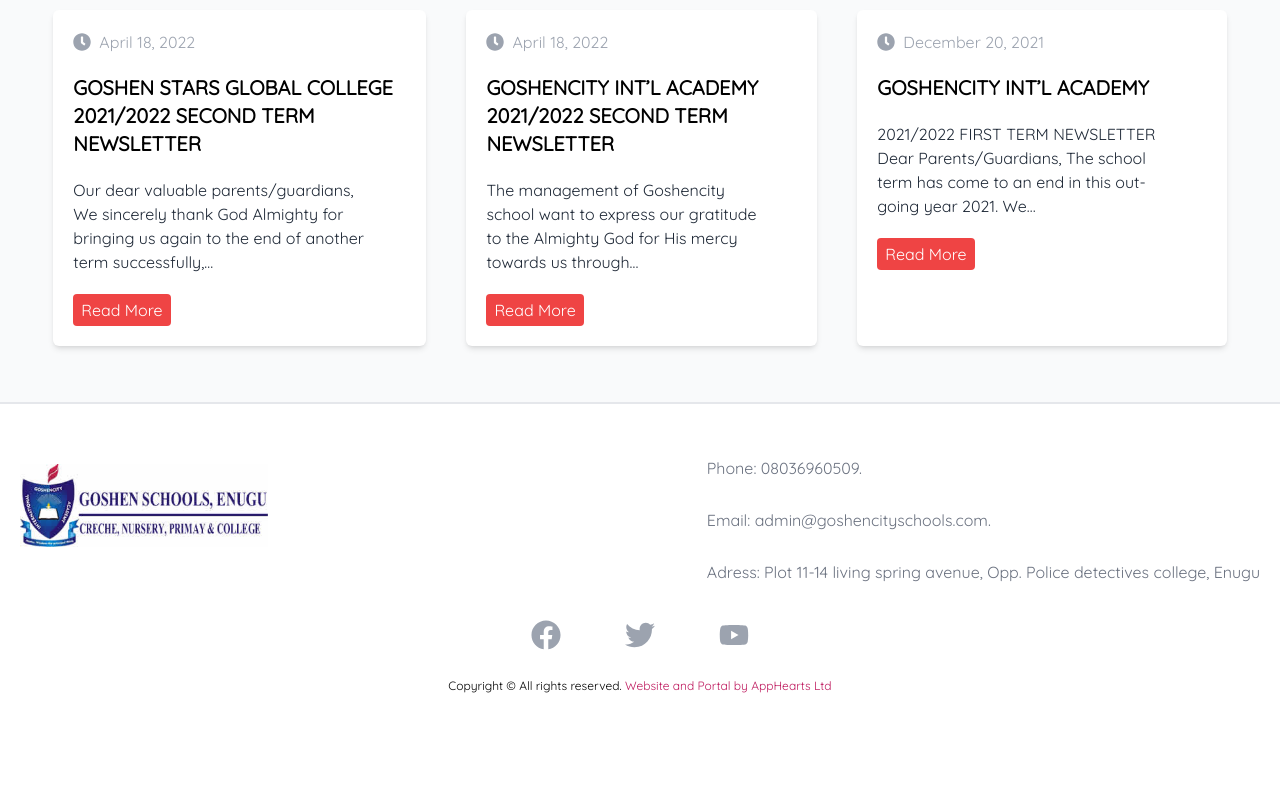
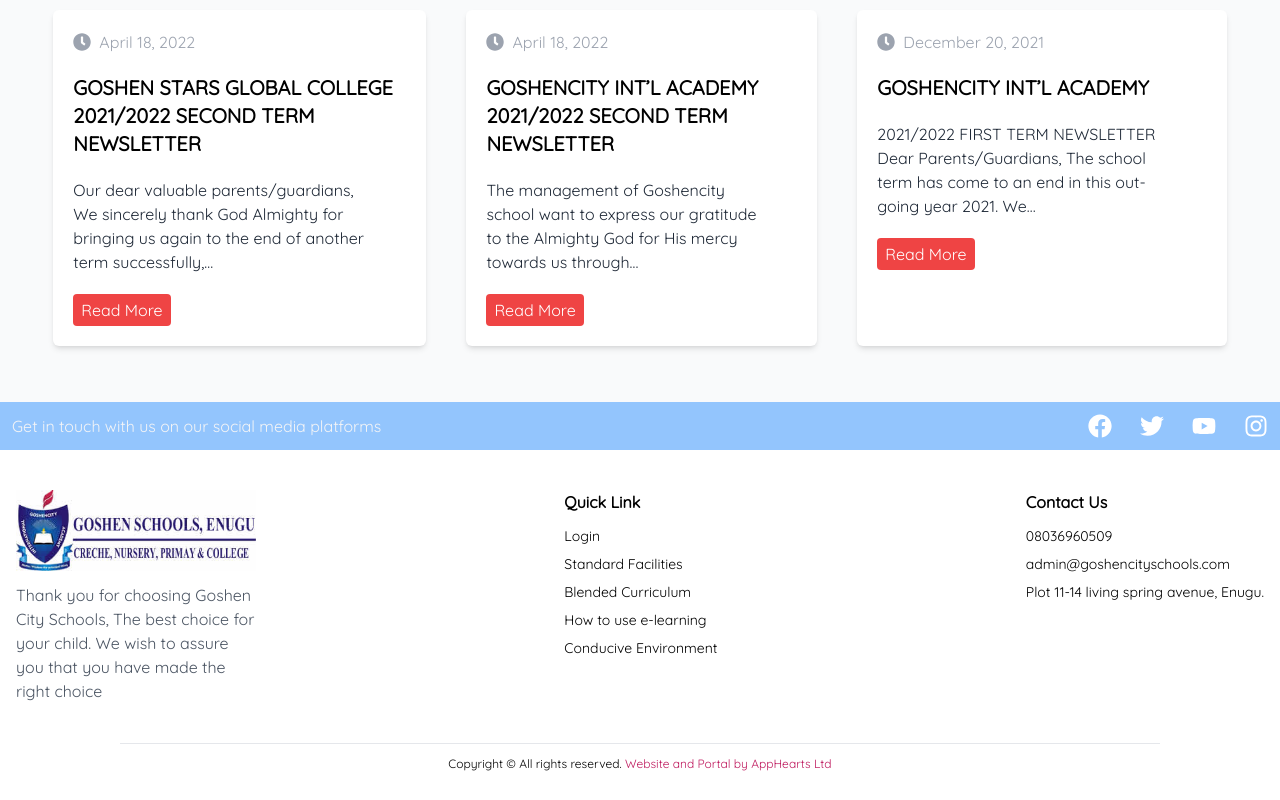
Before and after one commit to DivineDomokuma10/goshen-city-school-landing-page, a Next.js app: page / in a window 1280 px wide. Shown: the part 2722-3522 px from the top of the page. Before the commit the page ends 3440 px from the top, so only its background shows below. Built offline with nearby package versions, Linux system fonts and the light colour scheme.

Commit message:
mader adjustment to footer layout

```diff
--- a/app/page.js
+++ b/app/page.js
@@ -26,9 +26,9 @@
       childIsOpen: false,
       hoverColor: "hover:text-yellow-200",
       children: [
-        { text: "Welcome to GOSHEN SCHOOLS ENUGU" },
-        { text: "From the Principal's Desk" },
-        { text: "From the Dean of Studies Desk" },
+        { text: "Welcome to GOSHEN SCHOOLS ENUGU", path: "" },
+        { text: "From the Principal's Desk", path: "" },
+        { text: "From the Dean of Studies Desk", path: "" },
       ],
     },
     {
@@ -57,7 +57,10 @@
       text: "Login",
       childIsOpen: false,
       hoverColor: "hover:text-pink-400",
-      children: [{ text: "Staff Login" }, { text: "Student Login" }],
+      children: [
+        { text: "Staff Login", path: "https://Goshen-portal.vercel.app" },
+        { text: "Student Login", path: "https://Goshen-portal.vercel.app" },
+      ],
     },
   ]);
 
--- a/components/DropDown.jsx
+++ b/components/DropDown.jsx
@@ -45,7 +45,7 @@
                     <a
                       className={`font-semibold text-sm border-b p-2 ${textColors[index]} rounded-md hover:bg-gray-200`}
                       key={child.text}
-                      href=""
+                      href={child.path}
                     >
                       {child.text}
                     </a>
--- a/components/Footer.jsx
+++ b/components/Footer.jsx
@@ -1,11 +1,98 @@
 /* eslint-disable @next/next/no-img-element */
 import React from "react";
-import { FaFacebook, FaTwitter, FaYoutube } from "react-icons/fa";
+import { FaFacebook, FaTwitter, FaYoutube, FaInstagram } from "react-icons/fa";
 
 const Footer = () => {
   return (
-    <footer className="w-full flex flex-col space-y-5 py-6 items-center px-5 border-t-2">
-      <div className="w-full flex flex-col space-y-7">
+    <footer className="w-full flex flex-col">
+      <div className="w-full flex flex-col p-3 bg-blue-300 items-center space-y-4 md:flex-row md:space-y-0 md:justify-between">
+        <p className="text-[13px] text-gray-100 font-medium md:text-base">
+          Get in touch with us on our social media platforms
+        </p>
+        <div className="flex items-center space-x-7">
+          <FaFacebook className="text-[22px] transition text-white md:text-2xl hover:text-blue-600" />
+          <FaTwitter className="text-[22px] transition text-white md:text-2xl hover:text-blue-400" />
+          <FaYoutube className="text-[22px] transition text-white md:text-2xl hover:text-red-500" />
+          <FaInstagram className="text-[22px] transition text-white md:text-2xl hover:text-pink-500" />
+        </div>
+      </div>
+      <section className="w-full flex flex-col items-center p-4 pt-10 space-y-10">
+        <section className="w-full flex flex-col space-y-10 md:flex-row md:space-y-0 md:justify-between">
+          <div className="flex flex-col space-y-3">
+            <img
+              src="/School-Logo-with-name.jpg"
+              alt="logo"
+              className="w-44 md:w-40 lg:w-60"
+            />
+            <p className="w-60 text-sm text-gray-600 font-medium md:text-base">
+              Thank you for choosing Goshen City Schools, The best choice for
+              your child. We wish to assure you that you have made the right
+              choice
+            </p>
+          </div>
+
+          <div className="flex flex-col space-y-3">
+            <h3 className="font-bold">Quick Link</h3>
+            <div className="flex flex-col space-y-2">
+              <a
+                href="https://Goshen-portal.vercel.app"
+                className="w-fit text-sm hover:font-semibold"
+              >
+                Login
+              </a>
+              <a href="" className="w-fit text-sm hover:font-semibold">
+                Standard Facilities
+              </a>
+              <a href="" className="w-fit text-sm hover:font-semibold">
+                Blended Curriculum
+              </a>
+              <a href="" className="w-fit text-sm hover:font-semibold">
+                How to use e-learning
+              </a>
+              <a href="" className="w-fit text-sm hover:font-semibold">
+                Conducive Environment
+              </a>
+            </div>
+          </div>
+
+          <div className="flex flex-col space-y-3">
+            <h3 className="font-bold">Contact Us</h3>
+
+            <div className="flex flex-col space-y-2">
+              <a
+                href="tel:+2348036960509"
+                className="w-fit text-sm hover:font-semibold"
+              >
+                08036960509
+              </a>
+              <a
+                href="mailto:admin@goshencityschools.com"
+                className="w-fit text-sm hover:font-semibold"
+              >
+                admin@goshencityschools.com
+              </a>
+              <p className="w-fit text-sm">
+                Plot 11-14 living spring avenue, Enugu.
+              </p>
+            </div>
+          </div>
+        </section>
+        <div className="w-5/6 p-3 border-t text-xs text-center">
+          Copyright © All rights reserved.{" "}
+          <a href="" className="text-pink-700">
+            Website and Portal by AppHearts Ltd
+          </a>
+        </div>
+      </section>
+    </footer>
+  );
+};
+
+export default Footer;
+
+{
+  /* <div className="w-full flex flex-col space-y-7">
+
   <div className="flex flex-col items-center space-y-7 lg:flex-row lg:justify-between">
     <img
       src="/School-Logo-with-name.jpg"
@@ -40,14 +127,7 @@
   </div>
 </div>
 
-      <p className="text-xs text-center">
-        Copyright © All rights reserved.{" "}
-        <a href="" className="text-pink-700">
-          Website and Portal by AppHearts Ltd
-        </a>
-      </p>
-    </footer>
-  );
-};
+<p className="">
 
-export default Footer;
+</p> */
+}
--- a/components/PageHeader.jsx
+++ b/components/PageHeader.jsx
@@ -40,7 +40,7 @@
                   <a
                     className={`font-semibold text-sm  p-2  ${textColors[index]} rounded-md  hover:bg-gray-100`}
                     key={child.text}
-                    href=""
+                    href={child.path}
                   >
                     {child.text}
                   </a>
```
Lines whose indentation alone changed are shown as unchanged.
